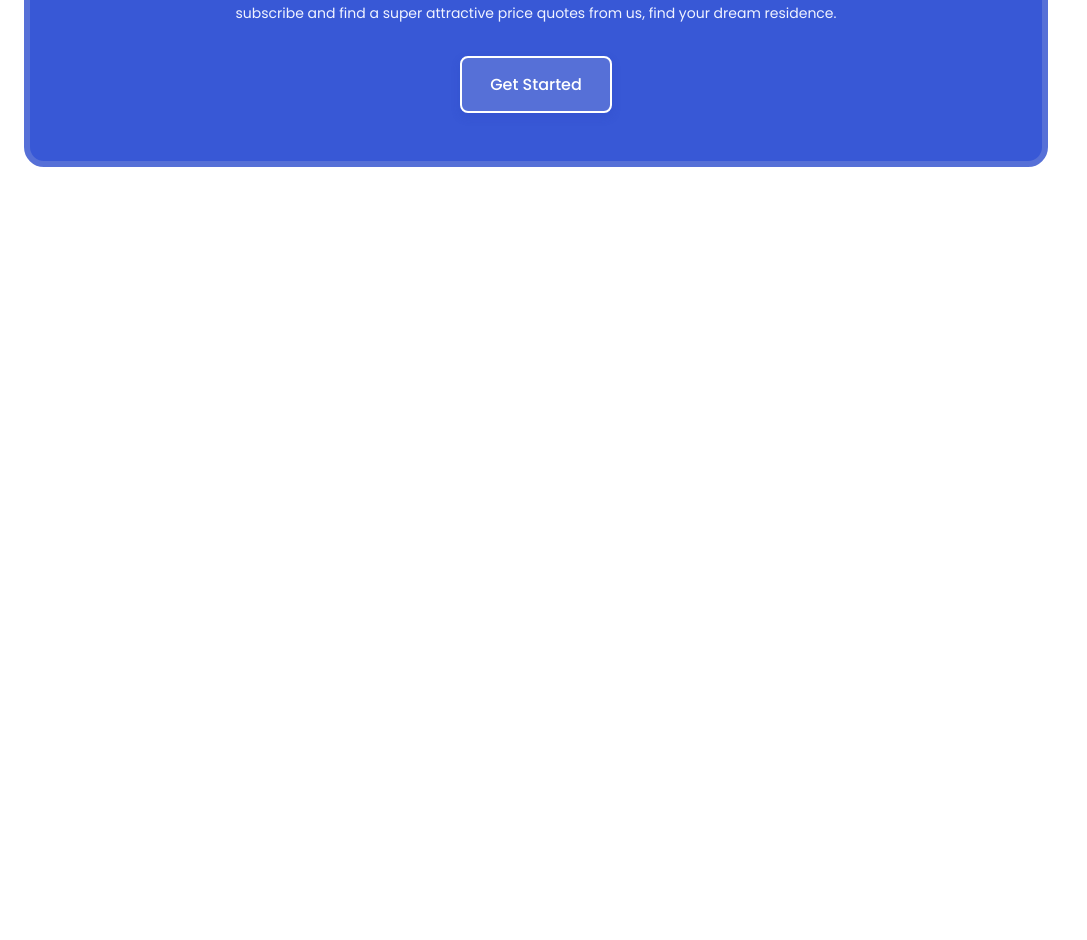
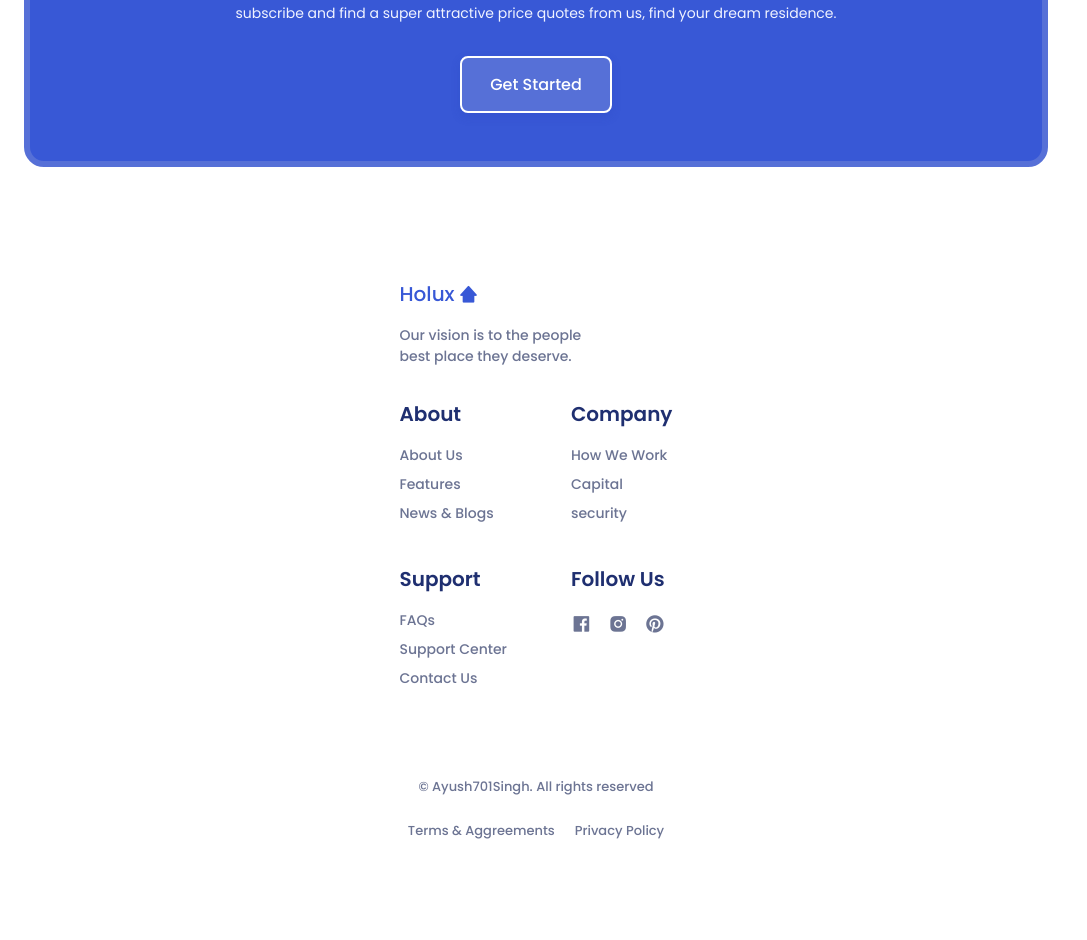
Before and after one commit to Ayush701Singh/Real-Estate-Holux, a plain HTML site: page index.html in a window 1280 px wide. Shown: the part 4145-5085 px from the top of the page, without its empty margins (0-1087 px from the left). Before the commit the page ends 4456 px from the top, so only its background shows below. Drawn offline with nearby package versions, Linux system fonts and the light colour scheme.

Commit message:
Added footer

```diff
--- a/index.html
+++ b/index.html
@@ -50,7 +50,7 @@
                         </li>
 
                         <li class="nav__item">
-                            <a href="#Contact" class="nav__link">
+                            <a href="#contact" class="nav__link">
                                 <i class='bx bx-phone' ></i>
                                 <span>Contact</span>
                             </a>
@@ -147,7 +147,7 @@
             </section>
 
             <!--==================== POPULAR ====================-->
-            <section class="popular section" id="popular">
+            <section class="popular section" id="popular" >
                 <div class="container">
                     <span class="section__subtitle">Best Choise</span>
                     <h2 class="section__title">
@@ -476,7 +476,109 @@
 
         <!--==================== FOOTER ====================-->
         <footer class="footer section">
+            <div class="footer__container container grid">
+                <div>
+                    <a href="#" class="footer__logo">
+                        Holux <i class='bx bxs-home-alt-2'></i>
+                    </a>
+                    <p class="footer__description">
+                        Our vision is to the people <br>
+                        best place they deserve.
+                    </p>
+                </div>
 
+                <div class="footer__content">
+                    <div>
+                        <h3 class="footer__title">
+                            About
+                        </h3>
+
+                        <ul class="footer__links">
+                            <li>
+                                <a href="#" class="footer__link">About Us</a>
+                            </li>
+
+                            <li>
+                                <a href="#" class="footer__link">Features</a>
+                            </li>
+
+                            <li>
+                                <a href="#" class="footer__link">News & Blogs</a>
+                            </li>
+                        </ul>
+                    </div>
+
+                    <div>
+                        <h3 class="footer__title">
+                            Company
+                        </h3>
+
+                        <ul class="footer__links">
+                            <li>
+                                <a href="#" class="footer__link">How We Work</a>
+                            </li>
+
+                            <li>
+                                <a href="#" class="footer__link">Capital</a>
+                            </li>
+
+                            <li>
+                                <a href="#" class="footer__link">security</a>
+                            </li>
+                        </ul>
+                    </div>
+
+                    <div>
+                        <h3 class="footer__title">
+                            Support
+                        </h3>
+
+                        <ul class="footer__links">
+                            <li>
+                                <a href="#" class="footer__link">FAQs</a>
+                            </li>
+
+                            <li>
+                                <a href="#" class="footer__link">Support Center</a>
+                            </li>
+
+                            <li>
+                                <a href="#" class="footer__link">Contact Us</a>
+                            </li>
+                        </ul>
+                    </div>
+
+                    <div>
+                        <h3 class="footer__title">
+                            Follow Us
+                        </h3>
+
+                        <ul class="footer__social">
+                            <li>
+                                <a href="#" class="footer__social-link"><i class='bx bxl-facebook-square' ></i></a>
+                            </li>
+
+                            <li>
+                                <a href="#" class="footer__social-link"><i class='bx bxl-instagram-alt' ></i>
+ </a>
+                            </li>
+
+                            <li>
+                                <a href="#" class="footer__social-link"><i class='bx bxl-pinterest' ></i>
+     </a>
+                            </li>
+                        </ul>
+                    </div>
+                </div>
+            </div>
+
+            <div class="footer__info container">
+                <span class="footer__copy">© Ayush701Singh. All rights reserved</span>
+                <div class="footer__privacy">
+                    <a href="#">Terms & Aggreements</a>
+                    <a href="#">Privacy Policy</a>
+                </div>
+            </div>
         </footer>
 
 
--- a/styles.css
+++ b/styles.css
@@ -673,3 +673,112 @@ margin-bottom: 1.25rem;
 .subscribe__button:hover{
     background-color: var(--first-color);
 }
+
+/* =========== FOOTER =========== */
+.footer__container{
+    row-gap: 2rem;
+}
+
+.footer__logo{
+    color: var(--first-color);
+    font-weight: var(--font-medium);
+    margin-bottom: 1rem;
+    font-size: var(--h3-font-size);
+    display: inline-flex;
+    align-items: center;
+    column-gap: .25rem;
+}
+
+.footer__logo i{
+    font-size: 1.25rem;
+}
+
+.footer__description,
+.footer__links{
+    font-size: var(--small-font-size);
+    font-weight: var(--font-medium);
+}
+
+.footer__content,
+.footer__links{
+    display: grid;
+}
+
+.footer__content{
+    grid-template-columns: repeat(2, max-content);
+    gap: 2.5rem 4rem;
+}
+
+.footer__title{
+    font-size: var(--h3-font-size);
+    margin-bottom: 1rem;
+}
+
+.footer__links{
+    row-gap: .5rem;
+
+}
+.footer__link{
+    color: var(--text-color);
+    transition: .3s;
+}
+
+.footer__link:hover{
+    color: var(--first-color);
+}
+
+.footer__social{
+    display: flex;
+    column-gap: 1rem;
+}
+
+.footer__social-link{
+    font-size: 1.3rem;
+    color: var(--text-color);
+    transition: .3s;
+}
+
+.footer__social-link:hover{
+    color: black;
+}
+
+.footer__info,
+.footer__privacy{
+    display: flex;
+}
+
+.footer__info{
+    padding-bottom: 6rem;
+    margin-top: 5.5rem;
+    flex-direction: column ;
+    text-align: center;
+    row-gap: 1.5rem;
+}
+
+.footer__copy,
+.footer__privacy a{
+    font-size: var(--smaller-font-size);
+    font-weight: var(--font-medium);
+    color: var(--text-color);
+}
+
+.footer__privacy{
+    justify-content: center;
+    column-gap: 1.25rem;
+}
+
+/* =========== SCROLL BAR ============ */
+::-webkit-scrollbar{
+    width: .5rem;
+    border-radius: .5rem;
+    background-color: hsl(228, 8%, 76%);
+}
+
+::-webkit-scrollbar-thumb{
+    background-color: hsl(228, 8%, 64%);
+    border-radius: .5rem;
+}
+
+::-webkit-scrollbar-thumb:hover{
+    background-color: hsl(228, 8%, 45%);
+}
```
